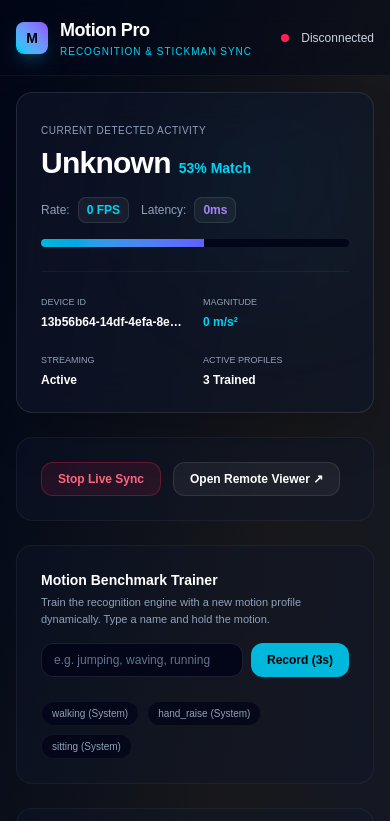
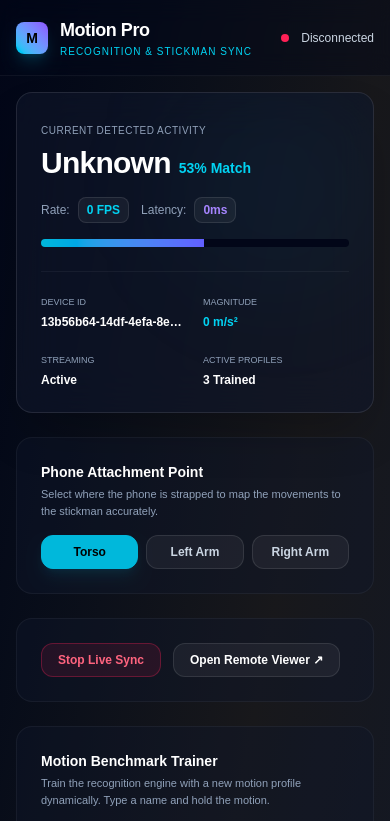
Before and after one commit to ShivanshSaxena03/PainQuestSensor, a Next.js app: page / in a window 390 px wide. Shown: the top 821 px of the page. Built offline with nearby package versions, Linux system fonts and the light colour scheme; no server answers.

Commit message:
feat: add phone arm attachment selection and pose mapping

```diff
--- a/src/app/page.tsx
+++ b/src/app/page.tsx
@@ -122,6 +122,12 @@
   const [fps, setFps] = useState<number>(0);
   const [latency, setLatency] = useState<number>(0);
   const [errorMsg, setErrorMsg] = useState<string>("");
+  const [attachmentPoint, setAttachmentPoint] = useState<"torso" | "left_arm" | "right_arm">("torso");
+
+  const attachmentPointRef = useRef<"torso" | "left_arm" | "right_arm">("torso");
+  useEffect(() => {
+    attachmentPointRef.current = attachmentPoint;
+  }, [attachmentPoint]);
 
   // Telemetry state for UI
   const [accelerometer, setAccelerometer] = useState<StrictSensorValue>({ x: 0, y: 0, z: 0 });
@@ -454,11 +460,14 @@
     // Basic joints
     let head = 0;
     let tilt = 0;
-    let lArm = 0;
-    let rArm = 0;
+    let lArm = 5;
+    let rArm = -5;
     let lLeg = 0;
     let rLeg = 0;
 
+    const attachment = attachmentPointRef.current;
+
+    if (attachment === "torso") {
       // Use device orientation gamma (roll) and beta (pitch) to drive basic body tilt and head look angle
       if (orient.gamma !== null) {
         tilt = -orient.gamma; // tilt left/right
@@ -467,30 +476,47 @@
         // Limit pitch to natural head tilt range
         head = Math.max(-45, Math.min(45, orient.beta - 60));
       }
+    } else if (attachment === "left_arm") {
+      tilt = 0;
+      head = 0;
+      if (orient.beta !== null) {
+        // Map pitch beta to left arm rotation
+        lArm = orient.beta - 90;
+      }
+    } else if (attachment === "right_arm") {
+      tilt = 0;
+      head = 0;
+      if (orient.beta !== null) {
+        // Map pitch beta to right arm rotation
+        rArm = 90 - orient.beta;
+      }
+    }
 
     if (activity === "walking") {
       // Leg swing cycles
       const cycle = Date.now() / 120;
       lLeg = Math.sin(cycle) * 35;
       rLeg = -Math.sin(cycle) * 35;
+      if (attachment === "torso") {
         lArm = -Math.sin(cycle) * 20;
         rArm = Math.sin(cycle) * 20;
+      }
     } else if (activity === "hand_raise") {
       // Arms raised high
+      lLeg = 0;
+      rLeg = 0;
+      if (attachment === "torso") {
         lArm = -140;
         rArm = -140;
-      lLeg = 0;
-      rLeg = 0;
+      }
     } else if (activity === "sitting") {
       // Hip/knee bend
       lLeg = 45;
       rLeg = 45;
+      if (attachment === "torso") {
         lArm = 10;
         rArm = 10;
-    } else {
-      // Unknown or standing state
-      lArm = 5;
-      rArm = -5;
+      }
     }
 
     setPose({
@@ -706,6 +732,32 @@
             )}
           </section>
 
+          {/* Phone Attachment Setup */}
+          <section className="bg-slate-900/40 border border-white/5 rounded-2xl p-6 flex flex-col space-y-4">
+            <div>
+              <h3 className="font-bold text-sm text-white font-sans">Phone Attachment Point</h3>
+              <p className="text-[11px] text-slate-400 mt-1">
+                Select where the phone is strapped to map the movements to the stickman accurately.
+              </p>
+            </div>
+
+            <div className="flex gap-2">
+              {(["torso", "left_arm", "right_arm"] as const).map((mode) => (
+                <button
+                  key={mode}
+                  onClick={() => setAttachmentPoint(mode)}
+                  className={`flex-1 py-2 rounded-xl text-xs font-semibold border transition capitalize ${
+                    attachmentPoint === mode
+                      ? "bg-cyan-500 border-cyan-500 text-black shadow-lg shadow-cyan-500/10"
+                      : "bg-white/5 border-white/10 text-slate-300 hover:bg-white/10"
+                  }`}
+                >
+                  {mode.replace("_", " ")}
+                </button>
+              ))}
+            </div>
+          </section>
+
           {/* Core Settings / Perms */}
           <section className="bg-slate-900/40 border border-white/5 rounded-2xl p-6 flex flex-wrap items-center gap-3">
             {permissionGranted === false && (
```
Lines whose indentation alone changed are shown as unchanged.
